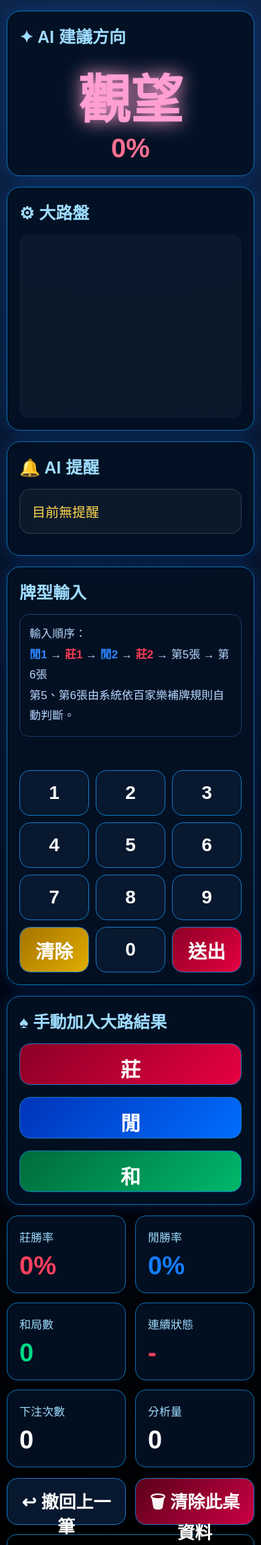
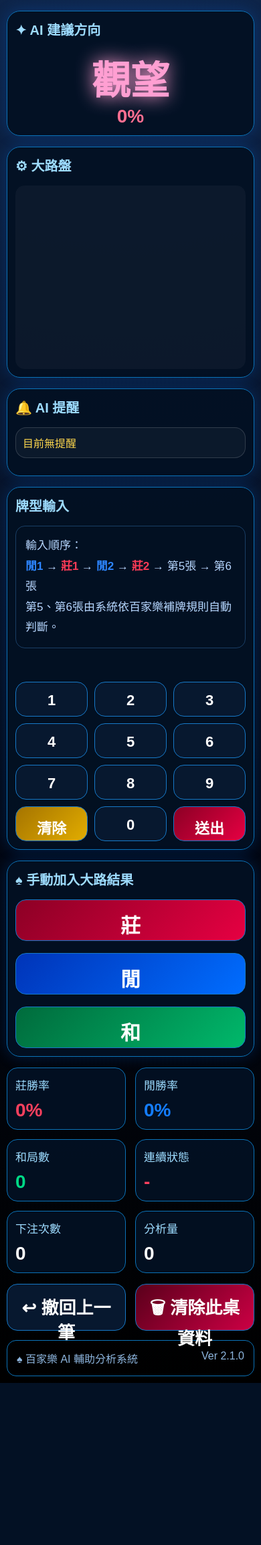
Before and after one commit to hecht19980820/baccarat-online, a Flask app: page / in a window 390 px wide. Shown: the part 196-2503 px from the top of the page at 67% size. After the commit the page ends 2261 px from the top, so only its background shows below. Run offline with Flask 3, Linux system fonts and the light colour scheme; the visitor is signed in with stand-in values (Sample User, id 1); data comes from the database, SQL or seed files in the repository; data that the repository does not hold is empty.

Commit message:
Update index.html

```diff
--- a/templates/index.html
+++ b/templates/index.html
@@ -42,7 +42,7 @@ select,button{
     background:rgba(3,16,34,.94);
     border:1px solid #0b72b7;
     border-radius:20px;
-    padding:18px;
+    padding:12px;
     box-shadow:0 0 22px rgba(0,120,255,.22);
 }
 .grid-top{
@@ -57,7 +57,7 @@ select,button{
     margin-top:16px;
 }
 .title{
-    font-size:25px;
+    font-size:20px;
     color:#9edcff;
     font-weight:bold;
     margin-bottom:16px;
@@ -153,7 +153,7 @@ select,button{
     display:grid;
     gap:18px;
 }
-.manual-buttons button{height:82px;font-size:30px}
+.manual-buttons button{height:50px;font-size:30px}
 .banker{background:linear-gradient(135deg,#8c0025,#e60042)}
 .player{background:linear-gradient(135deg,#0034b8,#006dff)}
 .tie{background:linear-gradient(135deg,#006b3c,#00b86b)}
@@ -169,7 +169,7 @@ select,button{
     background:rgba(3,16,34,.94);
     border:1px solid #0b72b7;
     border-radius:16px;
-    padding:18px;
+    padding:12px;
 }
 .stat-title{color:#9edcff;font-size:17px}
 .stat-value{margin-top:10px;font-size:38px;font-weight:bold}
@@ -222,8 +222,8 @@ body.force-desktop .stats-row{
     .expire,.time{grid-column:1/3;text-align:left;font-size:14px}
     .grid-top,.grid-mid,.input-layout{grid-template-columns:1fr}
     .stats-row{grid-template-columns:repeat(2,1fr)}
-    .ai-result{font-size:78px}
-    .rate{font-size:40px}
+    .ai-result{font-size:58px}
+    .rate{font-size:28px}
     .road{
         grid-template-rows:repeat(6,38px);
         grid-auto-columns:38px;
@@ -231,6 +231,28 @@ body.force-desktop .stats-row{
     }
     .cell{width:34px;height:34px;font-size:16px}
     .manual-buttons button{height:62px}
+
+    .keypad button{
+    height:52px !important;
+    font-size:22px !important;
+}
+
+.stat{
+    padding:12px !important;
+}
+
+.stat-value{
+    font-size:28px !important;
+}
+
+.road{
+    min-height:180px !important;
+}
+
+.alert-box{
+    padding:10px !important;
+    font-size:16px !important;
+}
 }
 </style>
 </head>
```
